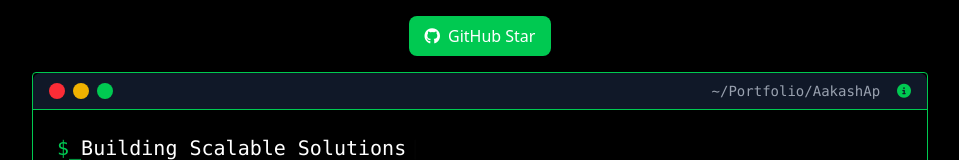
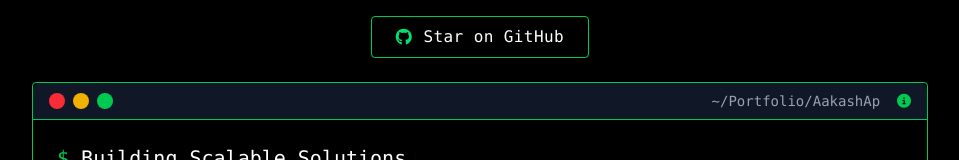
Before and after one commit to AakashAp01/Terminal-Portfolio, a React (Vite) app: page / in a window 1280 px wide. Shown: the top 160 px of the page, without its empty margins (160-1119 px from the left). Built offline with nearby package versions, Linux system fonts and the light colour scheme; no server answers.

Commit message:
style git start button

```diff
--- a/src/App.jsx
+++ b/src/App.jsx
@@ -19,7 +19,6 @@ import Animate from "./components/Animate";
 import TypeMusic from "./assets/type2.wav";
 import DevCard from "./components/DevCard";
 import Footer from "./components/Footer";
-
 
 function App() {
   const [command, setCommand] = useState("");
--- a/src/components/Header.jsx
+++ b/src/components/Header.jsx
@@ -19,17 +19,28 @@ export default function Header() {
   }, []);
 
   return (
-    <header className="w-auto pt-4 pb-2 flex justify-center items-center">
-      {/* GitHub Star Button */}
+    <header className="w-full py-4 flex justify-center items-center z-50 bg-black relative">
       <motion.a
         href="https://github.com/aakashap01/react-portfolio"
         target="_blank"
         rel="noopener noreferrer"
-        className="bg-green-500 px-4 py-2 rounded-lg flex items-center gap-2 text-white font-medium hover:bg-green-600 transition duration-300"
-        whileHover={{ scale: 1.1 }}
-        whileTap={{ scale: 0.9 }}
+        whileHover={{
+          scale: 1.08,
+          // backgroundColor: "rgba(34,197,94,0.2)",
+          boxShadow: "0 0 15px #22c55e",
+        }}
+        whileTap={{ scale: 0.95 }}
+        transition={{ type: "spring", stiffness: 300, damping: 15 }}
+        className="px-6 py-2 border border-green-500 rounded-sm text-white flex items-center gap-3 bg-black/40 backdrop-blur-md hover:bg-black/60 hover:border-green-400 transition-all duration-300 shadow-lg hover:shadow-green-500/30"
       >
-        <i className="fa-brands fa-github"></i> GitHub Star {stars !== null ? `⭐ ${stars}` : ""}
+        <motion.i
+          className="fa-brands fa-github text-green-400"
+          animate={{ scale: [1, 1.1, 1] }}
+          transition={{ repeat: Infinity, duration: 2 }}
+        />
+        <span className="font-mono tracking-wide">
+          Star on GitHub {stars !== null ? `⭐ ${stars}` : ""}
+        </span>
       </motion.a>
     </header>
   );
--- a/vite.config.js
+++ b/vite.config.js
@@ -4,4 +4,5 @@ import tailwindcss from '@tailwindcss/vite'
 
 export default defineConfig({
   plugins: [react(),tailwindcss(),],
+
 })
```
